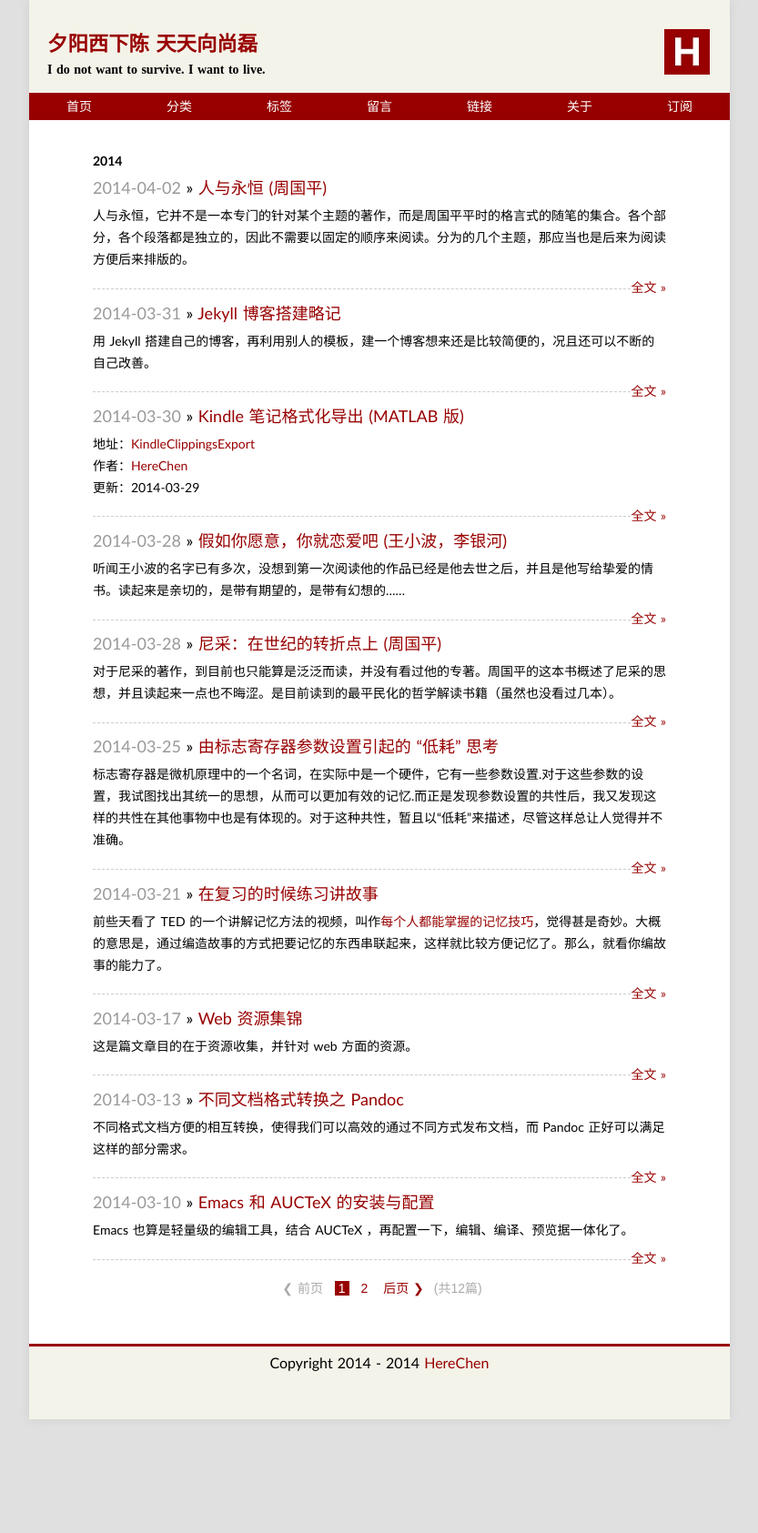
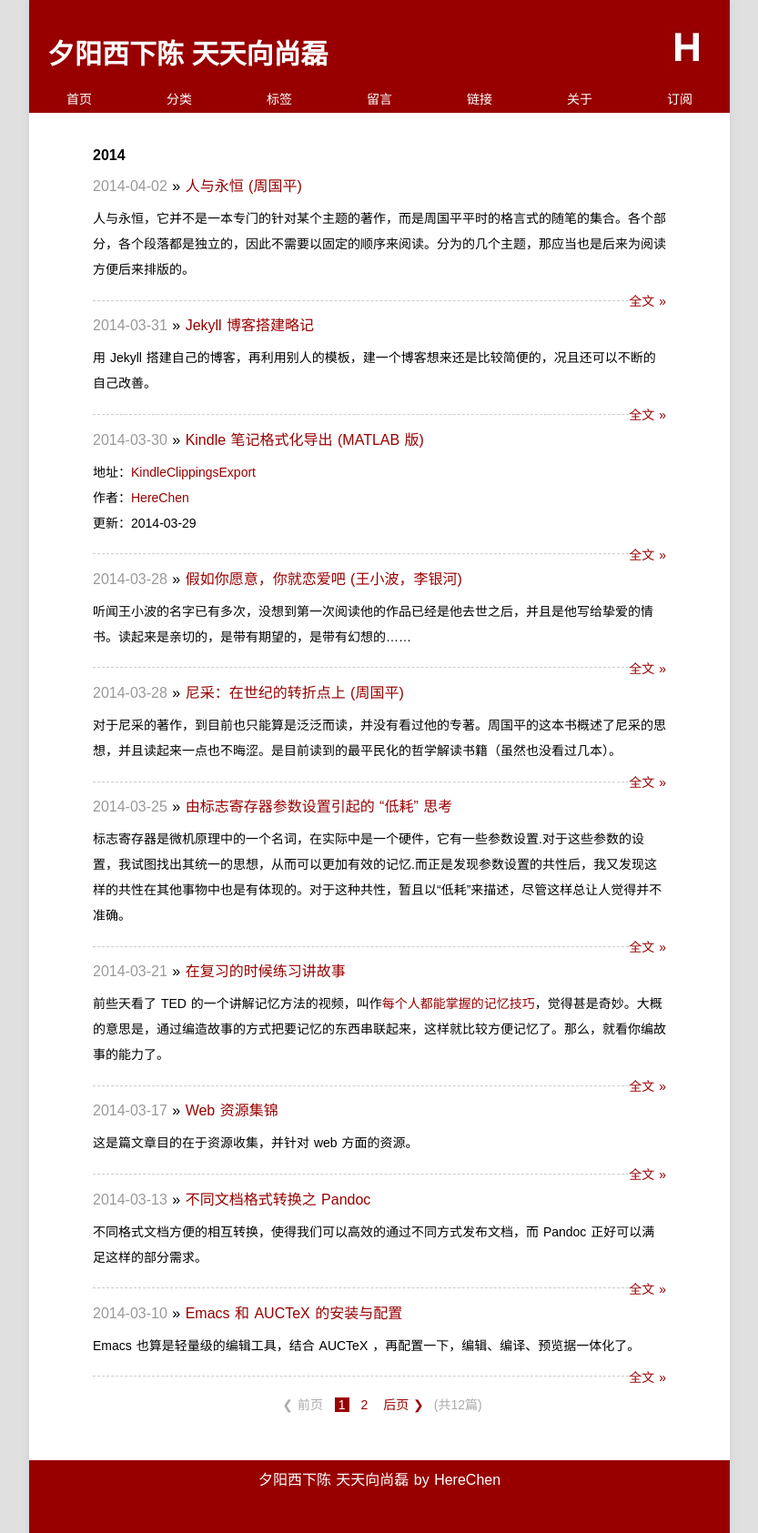
Before and after one commit to Xuezhiyuanlin/herechen.github.io, a Jekyll site: the page built from index.html, in a window 1280 px wide. Shown: the whole page at 91% size, without its empty margins (223-1056 px from the left). Built offline with Jekyll 4.4.1, drawn with Linux system fonts in a browser that asks for light colours; some web fonts are replaced; Markdown is read by kramdown in place of the engine named in the settings; the list of posts is cut into pages by our own code; before the commit the page ends 1560 px from its top, so only the background shows below that.

Commit message:
herechen

```diff
--- a/_layouts/default.html
+++ b/_layouts/default.html
@@ -10,7 +10,6 @@
     <link rel="stylesheet" href="/media/css/style.css" />
     <link rel="stylesheet" href="/media/css/highlight.css" />
     <link rel="stylesheet" type="text/css" href="/media/css/prettify.css" />
-    <link rel="stylesheet" href="//brick.a.ssl.fastly.net/Alegreya:400,700/Open+Sans:400,700">
 
     <script type="text/javascript" src="/media/js/jquery-1.7.1.min.js"></script>
     <!--代码高亮-->
@@ -23,7 +22,6 @@
     <div id="container" class="container">
       <header>
         <h1><a href="/">{{ site.name }}</a></h1>
-        <p id="quote"> {{site.quote}}</p>
         <a href="/about/"><img src="/assets/logo.jpg" class="logo"></a>
       </header>
       <div class="nav">
@@ -43,9 +41,9 @@
       </article>
 
       <footer>
-          <p><small>
-          Copyright 2014 - {{site.time | date:"%Y"}} <a href="/about/">{{ site.author }}</a>
-           </small></p>
+          <p>
+            夕阳西下陈 天天向尚磊 by <a href="/about/">{{ site.author }}</a>
+          </p>
       </footer>
 
     </div>
--- a/index.html
+++ b/index.html
@@ -3,7 +3,7 @@ title: 夕阳西下陈 天天向尚磊
 layout: page
 ---
 
-<ul id="indexlist" class="listing">
+<ul class="listing">
 {% for post in paginator.posts %}
   {% capture y %}{{post.date | date:"%Y"}}{% endcapture %}
   {% if year != y %}
@@ -11,7 +11,7 @@ layout: page
     <li class="listing-seperator">{{ y }}</li>
   {% endif %}
   <li class="listing-item">
-    <div class="indextitle">
+    <div class="listing-title">
       <time datetime="{{ post.date | date:"%Y-%m-%d" }}">{{ post.date | date:"%Y-%m-%d" }}</time>
       &raquo;
       <a href="{{ post.url }}" title="{{ post.title }}">{{ post.title }}</a>
--- a/media/css/style.css
+++ b/media/css/style.css
@@ -17,7 +17,8 @@ body{font-size:14px;
 	padding: 0;
 	margin-left:auto;
 	margin-right:auto;
-	font-family:"Galdeano","Hiragino Sans GB","Microsoft YaHei",Trebuchet,"Trebuchet MS",Tahoma,"Lucida Grande","Lucida Sans Unicode",Verdana,sans-serif;color:#000000;
+	font-family:"telexregular", "Hiragino Sans GB", "Microsoft YaHei", sans-serif;
+	color:#000000;
 	background: #E0E0E0;
 }
 
@@ -30,10 +31,7 @@ p{padding:.5em 0;}
 ol,ul{list-style-position:inside;}
 ol ul, ul ol, ul ul, ol ol {margin-left:1em;}
 
-blockquote{display:block;
-	text-align:justify;
-	border-left:4px solid #980000;
-}
+blockquote{display:block;text-align:justify;border-left:4px solid #eeeeee;}
 blockquote{margin:1em 0em;padding-left:1.5em;}
 blockquote p{margin:0;padding:.5em 0;}
 
@@ -47,15 +45,7 @@ blockquote p{margin:0;padding:.5em 0;}
     -webkit-box-shadow: 0 0 10px 0 #cfcfcf;
 	background-color:#ffffff;
 }
-
-.content{
-	font-size:16px;
-	padding: 30px 70px;
-	line-height:24px;
-	display: block;
-	position: relative;
-}
-
+.content{font-size:14px;padding: 30px 70px;line-height:2em;display: block;position: relative;}
 .content img{max-width:640px;
 	display:block;margin:4px auto;
 	-webkit-box-shadow:#999 1px 1px 4px;
@@ -65,105 +55,42 @@ blockquote p{margin:0;padding:.5em 0;}
 
 #tag_cloud{margin-bottom: 1em;}
 #tag_cloud a:hover{color:#333333 !important;text-decoration:none;}
-.listing-item,.listing-seperator{list-style-type:none;}
-
+.listing-item{font-size:14px;list-style-type:none;}
+.listing-seperator{font-size:16px;list-style-type:none;}
+.listing-title{font-size: 16px;}
 .listing-item time{color:#999999;}
 .listing-seperator{font-weight:bold;}
-.meta{font-size:12px;
-	color:#888;
-	background: #f4f3e9;
-	text-align: center;
-}
+.meta{font-size:12px;color:#888;background: #f4f3e9;text-align: center;}
 
-.pageNavLeft,.pageNavRight{font-weight:bold;
-	font-size:14px;
-}
+.pageNavLeft,.pageNavRight{font-weight:bold;font-size:14px;}
+.pageNavInvalidLeft,.pageNavInvalidRight{font-weight:bold;font-size:14px;color:#D0D0D0;}
+.pageNavLeft,.pageNavInvalidLeft{float: left;}
+.pageNavRight,.pageNavInvalidRight{float: right;}
 
-.pageNavInvalidLeft,.pageNavInvalidRight{
-	font-weight:bold;
-	font-size:14px;
-	color:#D0D0D0;
-}
+header{padding:35px 20px 15px 20px;display: block;position:relative;background: #980000;}
+header a{font-family: serif;font-size: 30px;color: #ffffff;}
+.logo{top: 25px;right:20px;max-width: 100%;vertical-align: middle;position: absolute;margin: 2px;}
 
-.pageNavLeft,.pageNavInvalidLeft{
-	float: left;
-}
+.nav{font-family:"Electrolize",sans-serif;font-size: 14px;height: 30px;text-transform:uppercase;background-color: #980000;}
+.nav ul{margin: 0;padding: 0;line-height: 30px;list-style: none;background: #980000;}
+.nav li{float:left;width: 110px;height: 30px;}
+.nav a{display:block;color:#ffffff;text-align: center;}
+.nav a:hover{background-color:#ffffff;text-decoration:none;color:#980000;}
 
-.pageNavRight,.pageNavInvalidRight{
-	float: right;
-}
+h1,h2,h3,h4{font-family:"telexregular", "Hiragino Sans GB", "Microsoft YaHei", sans-serif;}
+h1{font-size:1.6em;color:#000;}
+.content h1{text-align: center;padding:.5em 0;}
+h2{font-size:1.4em;line-height:46px;color:#111;}
+h3{font-size:1.2em;line-height:40px;color:#222;}
+h4{font-size:1em;color:#333;}
 
-
-header{padding:30px 20px 10px 20px;
-	display: block;
-	border-bottom: 0px solid #980000;
-	position:relative;
-	background: #f4f3e9;
-}
-
-/*导航栏设置*/
-.nav{
-	font-family:"Electrolize",sans-serif;
-	font-size: 14px;
-	height: 30px;
-	text-transform:uppercase;
-	background-color: #980000;
-}
-.nav ul{
-	margin: 0;
-	padding: 0;
-	line-height: 30px;
-	list-style: none;
-	background: #980000;
-}
-.nav li{
-	float:left;
-	width: 110px;
-	height: 30px;
-}
-.nav a{display:block;
-	color:#ffffff;
-	text-align: center;
-}
-.nav a:hover{background-color:#f4f3e9;
-	text-decoration:none;
-	color:#980000;
-}
-
-h1{
-	font-family:"Cuprum","Hiragino Sans GB","Microsoft YaHei",sans-serif;
-	font-size:1.6em;
-	color:#000;
-}
-.content h1{
-	text-align: center;
-	padding:.5em 0;
-}
-
-h2{
-	font-family:"Cuprum","Hiragino Sans GB","Microsoft YaHei",sans-serif;
-	font-size:1.4em;
-	line-height:46px;
-	color:#111;
-}
-h3{
-	font-family:"Cuprum","Hiragino Sans GB","Microsoft YaHei",sans-serif;
-	font-size:1.2em;
-	line-height:40px;
-	color:#222;
-}
-h4{font-family:"Cuprum","Hiragino Sans GB","Microsoft YaHei",sans-serif;font-size:1em;color:#333;}
-
-
-/* 代码 */
+/* code */
 pre{overflow: auto;
 	margin:1em 0;
 	font-family:Menlo,"Andale Mono",Consolas,"Courier New",Monaco,monospace,"Microsoft YaHei";
 	font-size:13px;
 	line-height:1.5;
 }
-
-/* 代码 */
 article li code,article p code,article table code {
 	font-family:Menlo,"Andale Mono",Consolas,"Courier New",Monaco,monospace,"Microsoft YaHei";
 	color: #4d4d4d;
@@ -181,33 +108,15 @@ article li code,article p code,article table code {
 embed,object,iframe{display:block;margin:4px auto;}
 .gist{font-size: 12px;line-height:1.6;}
 
-footer{font-size: 16px;
-	height: 80px;
-	text-align:center;
-	display:block;
-	border-top: 3px solid #980000;
-	background: #f4f3e9;
-}
-
-footer small {
-	font-size: 16px;
-	color: #000;
-}
-
-footer a {
-	color: #980000;
-	text-decoration: none;
-}
-
-footer a:hover {
-border-bottom: 1px dashed #BBB;
-text-decoration: none;
-}
+footer{font-size: 16px;height: 80px;text-align:center;display:block;background: #980000;}
+footer a{color: #ffffff;text-decoration: none;}
+footer p{font-size: 16px;color: #ffffff;}
+footer a:hover {border-bottom: 1px dashed #BBB;text-decoration: none;color: #ffffff;}
 
 .label {
 	font-size:11.25px;
 	font-weight:700;
-color:#fff;
+	color:#ffffff;
 	text-transform:uppercase;
 	background-color:#999;
 	-webkit-border-radius:3px;
@@ -215,25 +124,12 @@ background-color:#999;
 	border-radius:3px;
 	padding:1px 3px 2px;
 }
+.label-important {background-color:#b94a48;}
+.label-warning {background-color:#f89406;}
+.label-success {background-color:#468847;}
+.label-info {background-color:#3a87ad;}
 
-.label-important {
-background-color:#b94a48;
-}
-
-.label-warning {
-background-color:#f89406;
-}
-
-.label-success {
-background-color:#468847;
-}
-
-.label-info {
-background-color:#3a87ad;
-}
-
-.paginator {
-font: 14px Arial,Helvetica,sans-serif;
+.paginator {font: 14px Arial,Helvetica,sans-serif;
 	color: #AAA;
 	margin: 20px 0;
 	line-height: 150%;
@@ -243,22 +139,9 @@ margin-right: auto;
 	vertical-align: middle;
 	text-align: center;
 }
-
-.paginator a,.paginator span{
-padding: 0 4px;
-margin: 2px;
-text-decoration: none;
-}
-
-.paginator .current-page {
-color: white;
-background: #980000;
-}
-
-.paginator a:hover{
-color: white;
-background: #83BF73;
-}
+.paginator a,.paginator span{padding: 0 4px;margin: 2px;text-decoration: none;}
+.paginator .current-page {color: white;background: #980000;}
+.paginator a:hover{color: #ffffff;background: #83BF73;}
 
 .displaybutton{
 	font-family: "Microsoft YaHei";
@@ -270,31 +153,4 @@ background: #83BF73;
 	vertical-align: middle;
 	cursor: pointer;
 }
-
-#instantclick-bar {
-  background: #980000;
-}
-
-#quote {
-	font-family: "Alegreya";
-	font-weight: 700;
-	font-size: 14px;
-	text-align: left;
-}
-
-.logo{
-	top: 30px;
-	right:20px;
-	max-width: 100%;
-	vertical-align: middle;
-	position: absolute;
-	margin: 2px;
-}
-
-.indextitle{
-	font-size: 18px;
-}
-
-#indexlist{
-	font-size: 14px;
-}
+#instantclick-bar{background: #980000;}
```
Also changed, not shown: assets/bird.jpg (deleted). Lines whose indentation alone changed are shown as unchanged.
